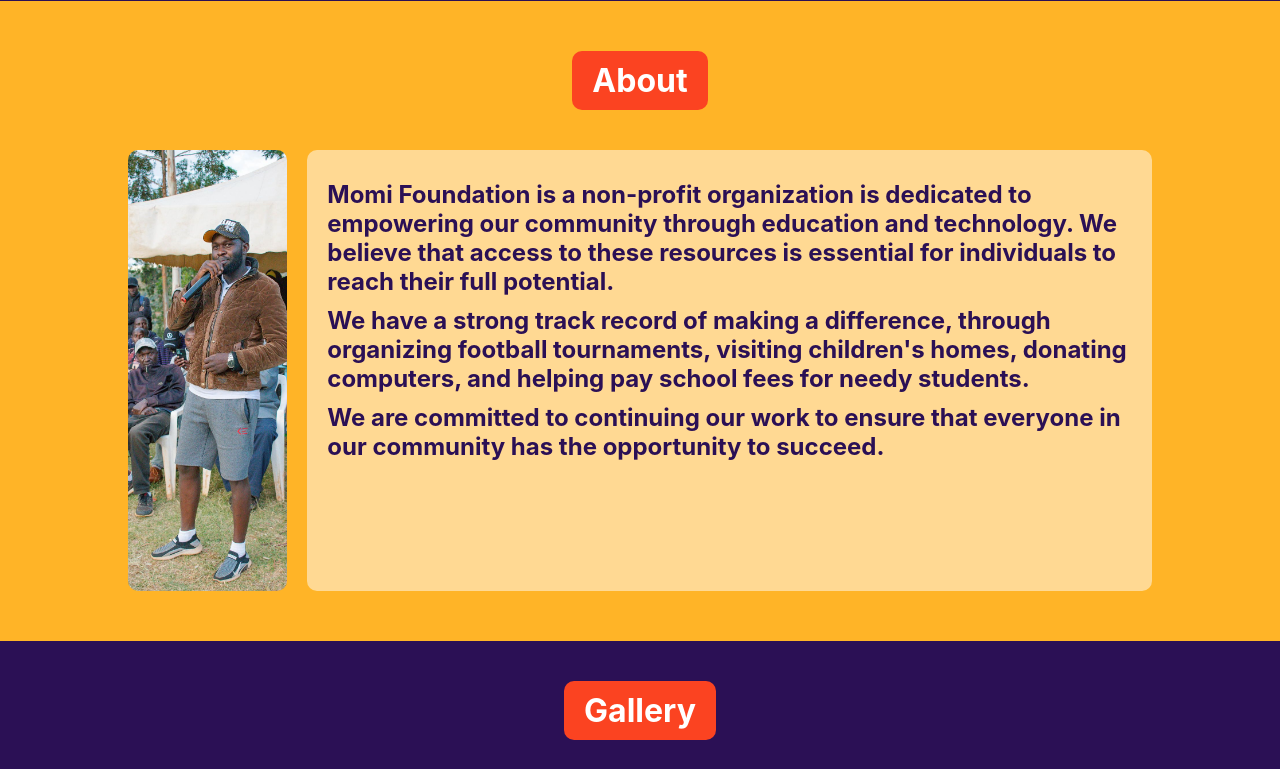
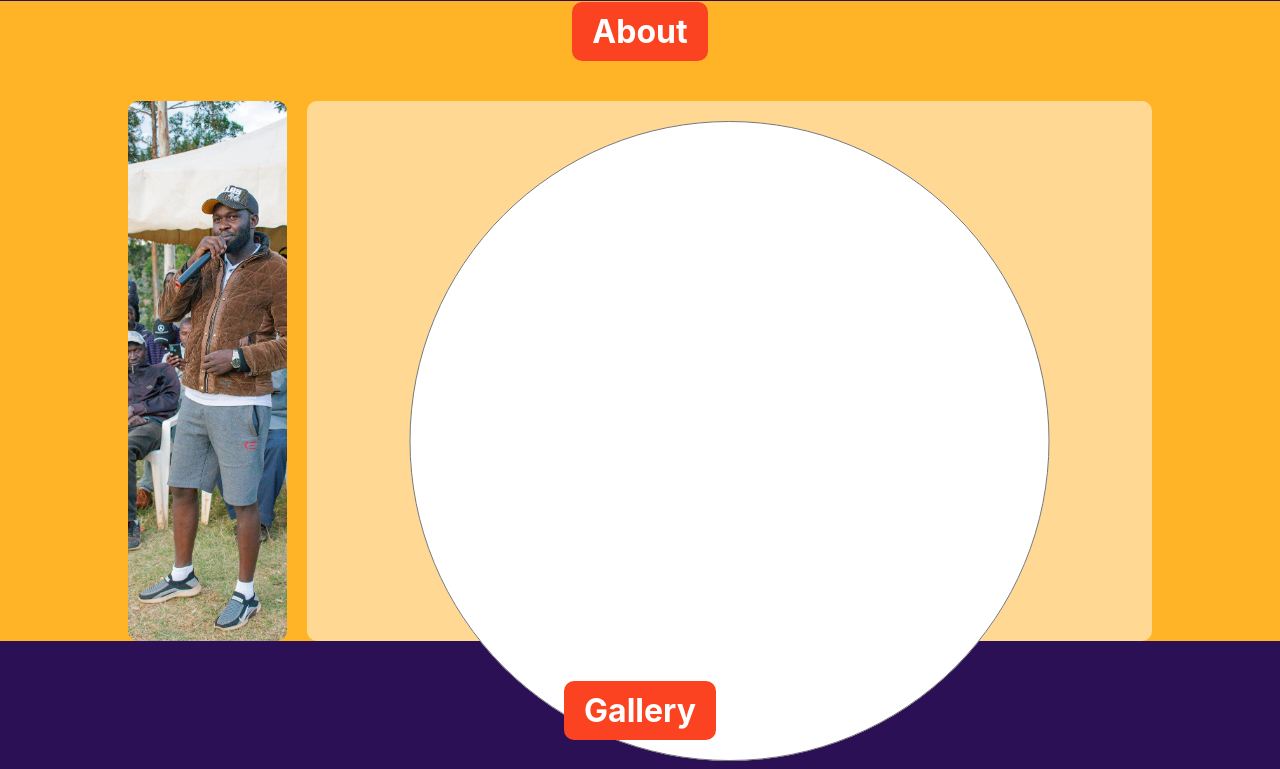
Before and after one commit to aweSAM-XS/momi-foundation, a React (Create React App) app: page / in a window 1280 px wide. Shown: the part 799-1568 px from the top of the page. Built offline with nearby package versions, Linux system fonts and the light colour scheme.

Commit message:
Nothing is Impossible

```diff
--- a/src/components/about/About.js
+++ b/src/components/about/About.js
@@ -9,6 +9,9 @@
                     <img alt='about' src={ezron} className='about-img' />
                 </div>
                 <div className='about-text'>
+                    <input type='radio' name='about' id='about' />
+                    <input type='radio' name='mission' id='mission' />
+                    <input type='radio' name='vision' id='vision' />
                     <p>
                         Momi Foundation is a non-profit organization is
                         dedicated to empowering our community through education
```
